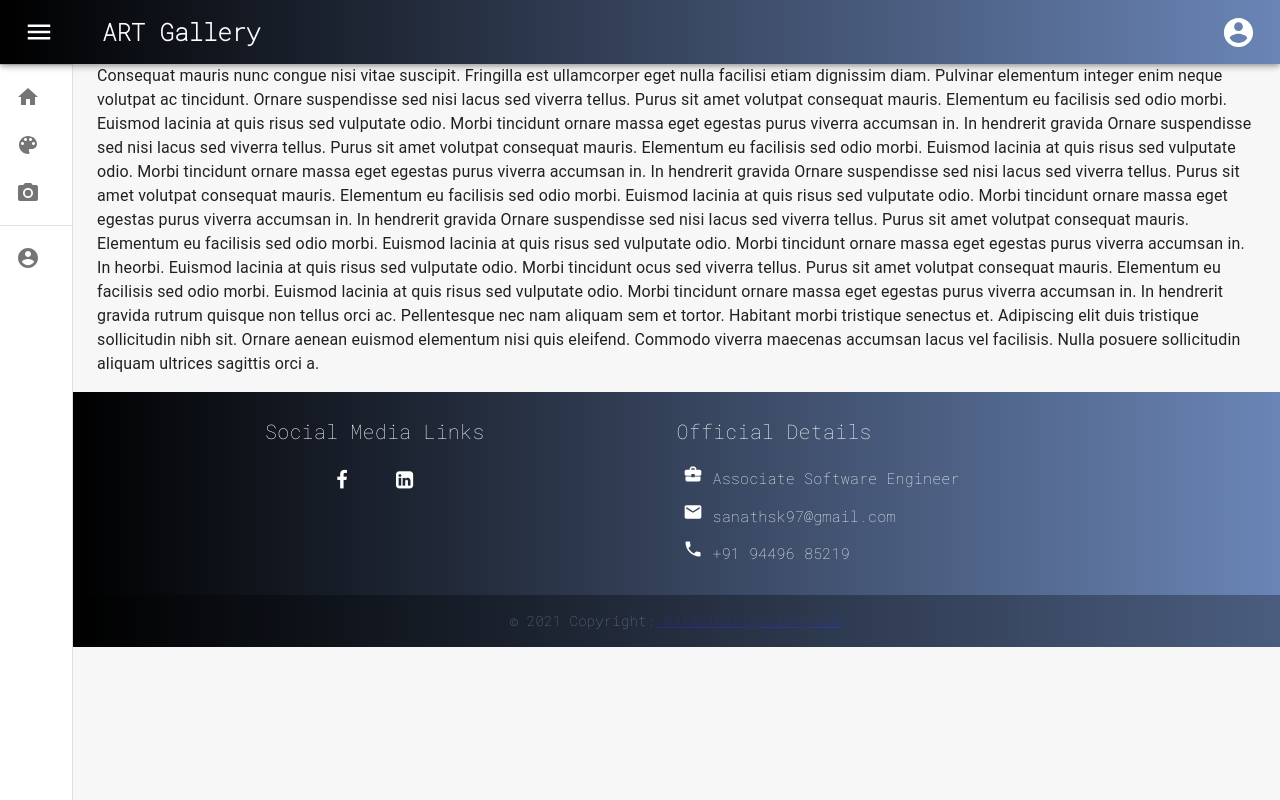
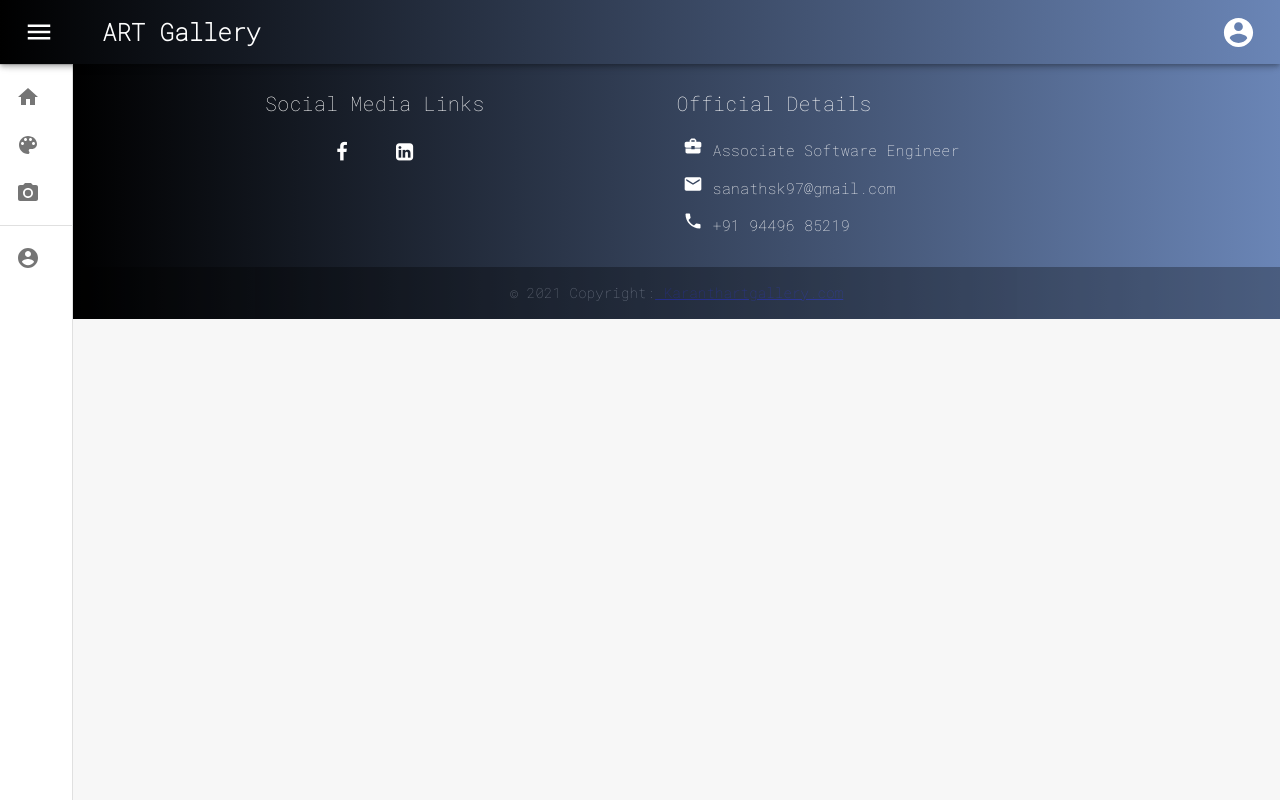
Before and after one commit to Sanath-karanth/artgalleryapp, a React (Create React App) app: page / in a window 1280 px wide. Built offline with nearby package versions, Linux system fonts and the light colour scheme.

Commit message:
code update

```diff
--- a/package.json
+++ b/package.json
@@ -12,6 +12,7 @@
     "bootstrap": "^4.6.0",
     "clsx": "^1.1.1",
     "font-awesome": "^4.7.0",
+    "material-auto-rotating-carousel": "^3.0.2",
     "moment": "^2.29.1",
     "prop-types": "^15.7.2",
     "react": "^17.0.2",
@@ -20,6 +21,7 @@
     "react-imageview": "^1.2.1",
     "react-router-dom": "^5.2.0",
     "react-scripts": "^4.0.3",
+    "react-swipeable-views": "^0.13.9",
     "web-vitals": "^1.1.1"
   },
   "scripts": {
--- a/src/components/mainPage.js
+++ b/src/components/mainPage.js
@@ -37,7 +37,6 @@ import AccountCircle from '@material-ui/icons/AccountCircle';
 import MenuItem from '@material-ui/core/MenuItem';
 import Menu from '@material-ui/core/Menu';
 import Tooltip from '@material-ui/core/Tooltip';
-import Slide from '@material-ui/core/Slide';
 import useScrollTrigger from '@material-ui/core/useScrollTrigger';
 import Box from '@material-ui/core/Box';
 import Container from '@material-ui/core/Container';
@@ -48,6 +47,10 @@ import Paper from '@material-ui/core/Paper';
 import Grid from '@material-ui/core/Grid';
 import BusinessCenterIcon from '@material-ui/icons/BusinessCenter';
 import PhoneIcon from '@material-ui/icons/Phone';
+import Button from "@material-ui/core/Button";
+import useMediaQuery from "@material-ui/core/useMediaQuery";
+import { red, blue, green } from "@material-ui/core/colors";
+import { AutoRotatingCarousel, Slide } from "material-auto-rotating-carousel";
 
 const drawerWidth = 240;
 
@@ -177,6 +180,59 @@ const MainPage = (props) => {
     const handleDrawerClose = () => {
       setOpen(false);
     };
+
+    // slide function https://www.npmjs.com/package/material-auto-rotating-carousel
+
+    const [handleOpen, setHandleOpen] = useState({ open: false });
+    const handleslideclick = () => {
+      setHandleOpen({ open: true });
+    };
+    const matches = useMediaQuery("(max-width:600px)");
+
+    const AutoRotatingCarouselModal = ({ handleOpen, setHandleOpen, isMobile }) => {
+  return (
+    <div>
+      {/* <Button onClick={() => setHandleOpen({ open: true })}>Open carousel</Button> */}
+      <AutoRotatingCarousel
+        label="Get started"
+        open={handleOpen.open}
+        onClose={() => setHandleOpen({ open: false })}
+        onStart={() => setHandleOpen({ open: false })}
+        autoplay={true}
+        mobile={isMobile}
+        style={{ position: "absolute" }}
+      >
+        <Slide
+          media={
+            <img src="http://www.icons101.com/icon_png/size_256/id_79394/youtube.png" />
+          }
+          mediaBackgroundStyle={{ backgroundColor: red[400] }}
+          style={{ backgroundColor: red[600] }}
+          title="This is a very cool feature"
+          subtitle="Just using this will blow your mind."
+        />
+        <Slide
+          media={
+            <img src="http://www.icons101.com/icon_png/size_256/id_80975/GoogleInbox.png" />
+          }
+          mediaBackgroundStyle={{ backgroundColor: blue[400] }}
+          style={{ backgroundColor: blue[600] }}
+          title="Ever wanted to be popular?"
+          subtitle="Well just mix two colors and your are good to go!"
+        />
+        <Slide
+          media={
+            <img src="http://www.icons101.com/icon_png/size_256/id_76704/Google_Settings.png" />
+          }
+          mediaBackgroundStyle={{ backgroundColor: green[400] }}
+          style={{ backgroundColor: green[600] }}
+          title="May the force be with you"
+          subtitle="The Force is a metaphysical and ubiquitous power in the Star Wars fictional universe."
+        />
+      </AutoRotatingCarousel>
+    </div>
+  );
+};
 
     ////////////////   back to top function
 
@@ -353,30 +409,12 @@ const MainPage = (props) => {
             <main className={classes.content}>
               <Toolbar id="back-to-top-anchor" />
                 <Container>
-                <Typography paragraph>
-                          Consequat mauris nunc congue nisi vitae suscipit. Fringilla est ullamcorper eget nulla
-                          facilisi etiam dignissim diam. Pulvinar elementum integer enim neque volutpat ac
-                          tincidunt. Ornare suspendisse sed nisi lacus sed viverra tellus. Purus sit amet volutpat
-                          consequat mauris. Elementum eu facilisis sed odio morbi. Euismod lacinia at quis risus sed
-                          vulputate odio. Morbi tincidunt ornare massa eget egestas purus viverra accumsan in. In
-                          hendrerit gravida  Ornare suspendisse sed nisi lacus sed viverra tellus. Purus sit amet volutpat
-                          consequat mauris. Elementum eu facilisis sed odio morbi. Euismod lacinia at quis risus sed
-                          vulputate odio. Morbi tincidunt ornare massa eget egestas purus viverra accumsan in. In
-                          hendrerit gravida  Ornare suspendisse sed nisi lacus sed viverra tellus. Purus sit amet volutpat
-                          consequat mauris. Elementum eu facilisis sed odio morbi. Euismod lacinia at quis risus sed
-                          vulputate odio. Morbi tincidunt ornare massa eget egestas purus viverra accumsan in. In
-                          hendrerit gravida  Ornare suspendisse sed nisi lacus sed viverra tellus. Purus sit amet volutpat
-                          consequat mauris. Elementum eu facilisis sed odio morbi. Euismod lacinia at quis risus sed
-                          vulputate odio. Morbi tincidunt ornare massa eget egestas purus viverra accumsan in. In
-                          heorbi. Euismod lacinia at quis risus sed
-                          vulputate odio. Morbi tincidunt ocus sed viverra tellus. Purus sit amet volutpat
-                          consequat mauris. Elementum eu facilisis sed odio morbi. Euismod lacinia at quis risus sed
-                          vulputate odio. Morbi tincidunt ornare massa eget egestas purus viverra accumsan in. In
-                          hendrerit gravida rutrum quisque non tellus orci ac. Pellentesque nec nam aliquam sem et
-                          tortor. Habitant morbi tristique senectus et. Adipiscing elit duis tristique sollicitudin
-                          nibh sit. Ornare aenean euismod elementum nisi quis eleifend. Commodo viverra maecenas
-                          accumsan lacus vel facilisis. Nulla posuere sollicitudin aliquam ultrices sagittis orci a.
-                </Typography>
+                {/* <Button onClick={handleslideclick}>Open carousel</Button>
+                <AutoRotatingCarouselModal
+                    // isMobile={matches}
+                    handleOpen={handleOpen}
+                    setHandleOpen={setHandleOpen}
+                /> */}
 
                 </Container>
                 <div className={classes.footerroot}>
```
Also changed, not shown: 1 other file (tests, documents, lock files or other folders).
